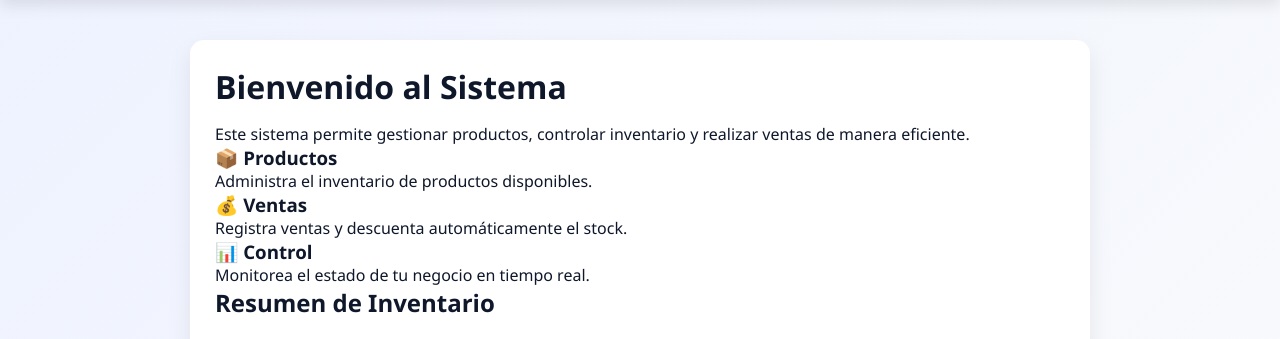
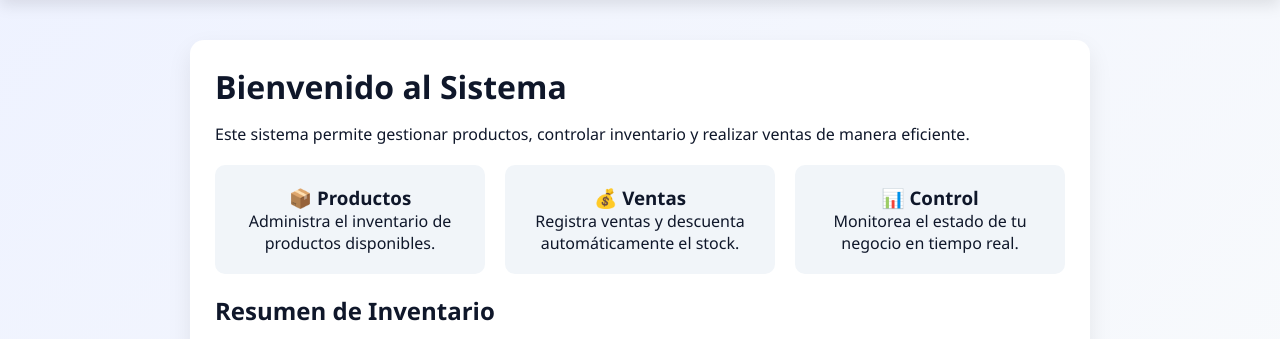
Before and after one commit to Pag-Web631/SistemaVentas, a PHP site: page / in a window 1280 px wide. Shown: the part 62-401 px from the top of the page. Run offline with PHP 8.4, Linux system fonts and the light colour scheme.

Commit message:
Update styles.css

```diff
--- a/styles.css
+++ b/styles.css
@@ -8,7 +8,27 @@
 .nav-links {
     animation: aparecerMenu 0.6s ease;
 }
+/* CARDS */
+.cards {
+    display: flex;
+    gap: 20px;
+    margin: 20px 0;
+    flex-wrap: wrap;
+}
 
+.card {
+    flex: 1;
+    background: #f1f5f9;
+    padding: 20px;
+    border-radius: 10px;
+    text-align: center;
+    transition: 0.3s;
+}
+
+.card:hover {
+    transform: translateY(-5px);
+    background: #e2e8f0;
+}
 @keyframes aparecerMenu {
     from {
         opacity: 0;
```
